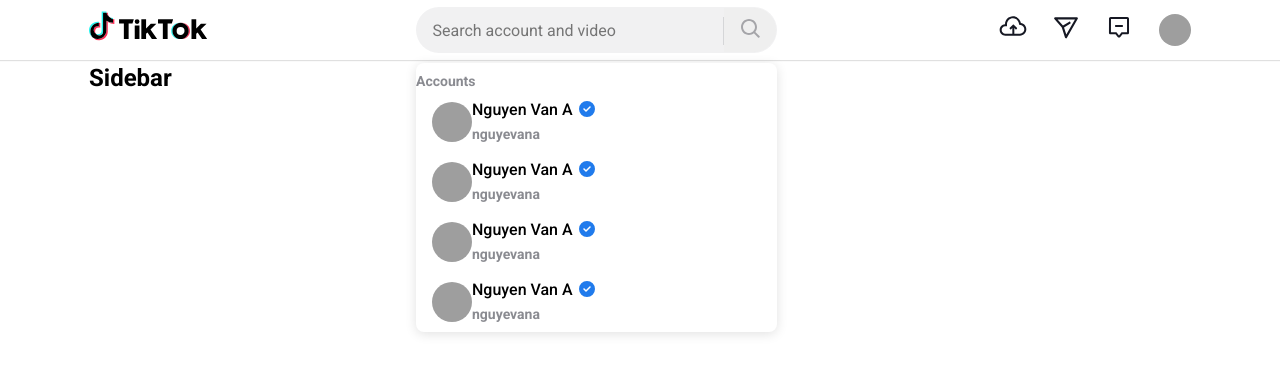
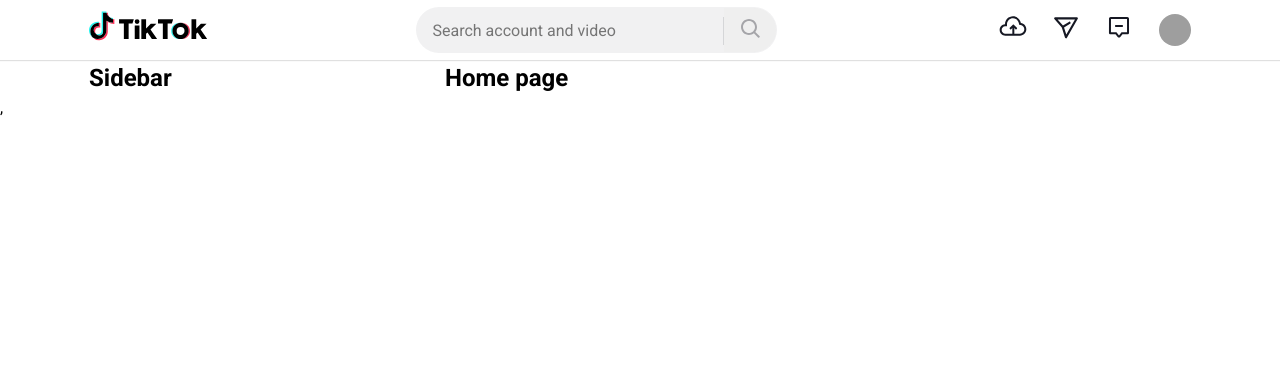
Before and after one commit to DINO7602/tiktok, a React (Create React App) app: page / in a window 1280 px wide. Shown: the top 374 px of the page. Built offline with nearby package versions, Linux system fonts and the light colour scheme; grey boxes are pictures that could not be loaded.

Commit message:
xay dung logic phan header du an tiktok 2

```diff
--- a/src/components/AccountItem/AccountItem.module.scss
+++ b/src/components/AccountItem/AccountItem.module.scss
@@ -6,6 +6,8 @@
     &:hover{
         background-color: rgba(22, 24, 35, 0.03);
     }
+    text-decoration: none;
+    color: (var(--black));
 }
 .avatar {
     width: 40px;
--- a/src/components/AccountItem/index.js
+++ b/src/components/AccountItem/index.js
@@ -1,23 +1,22 @@
 import classNames from 'classnames/bind';
 import styles from './AccountItem.module.scss';
-import Image from '~/components/image'
+import Image from '~/components/image';
 import { FontAwesomeIcon } from '@fortawesome/react-fontawesome';
 import { faCheckCircle } from '@fortawesome/free-solid-svg-icons';
+import { Link } from 'react-router-dom';
 const cx = classNames.bind(styles);
-function AccountItem() {
+function AccountItem({ data }) {
     return (
-        <div className={cx('wrapper')}>
-            <Image className={cx('avatar')} src="https://i.pinimg.com/originals/0f/55/c6/0f55c66b6066b17d93f504ae7abb47ae.jpg" alt="Hoaaa" />
+        <Link to = {`/@${data.nickname}`} className={cx('wrapper')}>
+            <Image className={cx('avatar')} src={data.avatar} alt={data.full_name} />
             <h4 className={cx('info')}>
                 <p className={cx('name')}>
-                    <span>
-                        Nguyen Van A
-                    </span>
-                    <FontAwesomeIcon className={cx('check')} icon={faCheckCircle} />
+                    <span>{data.full_name}</span>
+                    {data.tick && <FontAwesomeIcon className={cx('check')} icon={faCheckCircle} />}
                 </p>
-                <span className={cx('username')}>nguyevana</span>
+                <span className={cx('username')}>{data.nickname}</span>
             </h4>
-        </div>
+        </Link>
     );
 }
 
--- a/src/components/Layout/components/Header/Search/Search.module.scss
+++ b/src/components/Layout/components/Header/Search/Search.module.scss
@@ -52,6 +52,17 @@
     color: rgba(22, 24, 35, 0.34);
     border: none;
 }
+.loading {
+    animation: spinner is linear infinite;
+}
+@keyframes spinner {
+    from {
+        transform: translateY(-50%) rotate(0);
+    }
+    to {
+        transform: translateY(-50%) rotate(360deg);
+    }
+}
 .search-btn {
     width: var(--search-button-width);
     height: 100%;
--- a/src/components/Layout/components/Header/Search/index.js
+++ b/src/components/Layout/components/Header/Search/index.js
@@ -12,15 +12,28 @@
 function Search() {
     const [searchValue, setSearchValue] = useState('');
     const [searchResult, setSearchResult] = useState([]);
-    const [showRsult, setShowRsult] = useState(true)
+    const [showRsult, setShowRsult] = useState(true);
+    const [loading, setLoading] = useState(false);
 
     const inputRef = useRef();
     useEffect(() => {
-        setTimeout(() => {
-            setSearchResult([1, 1, 1, 1]);
-        }, 0);
-    }, []);
-    const handleClear = ()  => {
+        if (!searchValue.trim()) {
+            setSearchResult([])
+            return;
+        }
+
+        setLoading(true);
+        fetch(`https://tiktok.fullstack.edu.vn/api/users/search?q=${encodeURIComponent(searchValue)}&type=less`)
+            .then((res) => res.json())
+            .then((res) => {
+                setSearchResult(res.data);
+                setLoading(false);
+            })
+            .catch(() => {
+                setLoading(false);
+            });
+    }, [searchValue]);
+    const handleClear = () => {
         setSearchValue('');
         inputRef.current.focus();
     };
@@ -35,10 +48,9 @@
                 <div className={cx('search-result')} tabIndex={-1} {...attrs}>
                     <PopperWrapper>
                         <h4 className={cx('search-title')}>Accounts</h4>
-                        <AccountItem />
-                        <AccountItem />
-                        <AccountItem />
-                        <AccountItem />
+                        {searchResult.map((result) => (
+                            <AccountItem key={result.id} data={result} />
+                        ))}
                     </PopperWrapper>
                 </div>
             )}
@@ -53,13 +65,13 @@
                     onChange={(e) => setSearchValue(e.target.value)}
                     onFocus={() => setShowRsult(true)}
                 />
-                {!!searchValue && (
+                {!!searchValue && !loading && (
                     <button className={cx('clear')} onClick={handleClear}>
                         <FontAwesomeIcon icon={faCircleXmark} />
                     </button>
                 )}
-                {/*Loading*/}
-                {/* <FontAwesomeIcon className={cx('loading')} icon={faSpinner} /> */}
+                {/*Loading */}
+                {loading && <FontAwesomeIcon className={cx('loading')} icon={faSpinner} />}
 
                 <button className={cx('search-btn')}>
                     <SearchIcon />
--- a/src/index.js
+++ b/src/index.js
@@ -5,11 +5,12 @@
 import GlobalStyles from '~/components/GlobalStyles';
 const root = ReactDOM.createRoot(document.getElementById('root'));
 root.render(
-  <React.StrictMode>
-    <GlobalStyles>
-      <App />
-    </GlobalStyles>
-  </React.StrictMode>
+    <React.StrictMode>
+        <GlobalStyles>
+            <App />
+        </GlobalStyles>
+        ,
+    </React.StrictMode>,
 );
 
 // If you want to start measuring performance in your app, pass a function
--- a/src/routes/index.js
+++ b/src/routes/index.js
@@ -9,7 +9,7 @@
 const publicRoutes = [
     { path: '', component: Home },
     { path: '/following', component: Following },
-    { path: '/Profile', component: Profile },
+    { path: '/@nickname', component: Profile },
     { path: '/Upload', component: Upload, layout: HeaderOnly },
     { path: '/Search', component: Search, layout: null },
 ];
```
